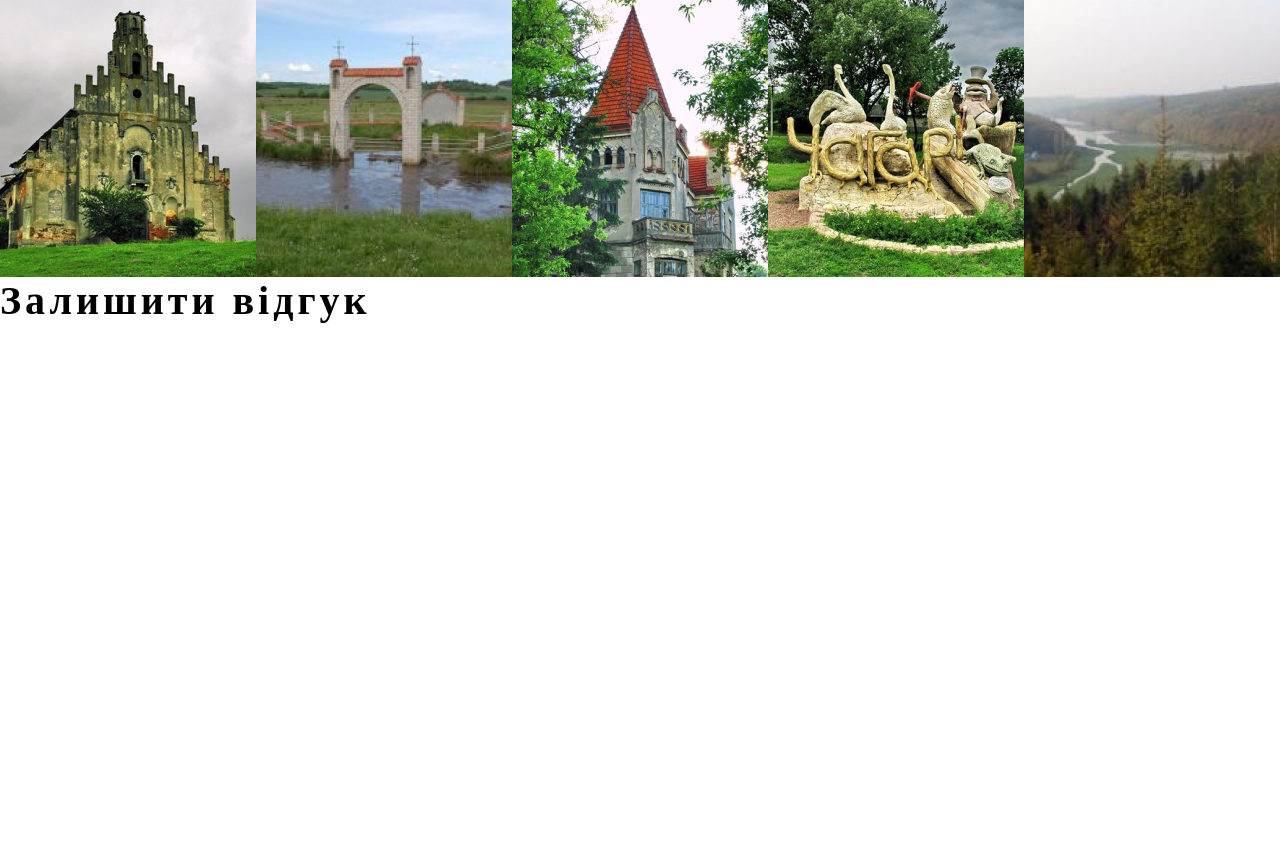
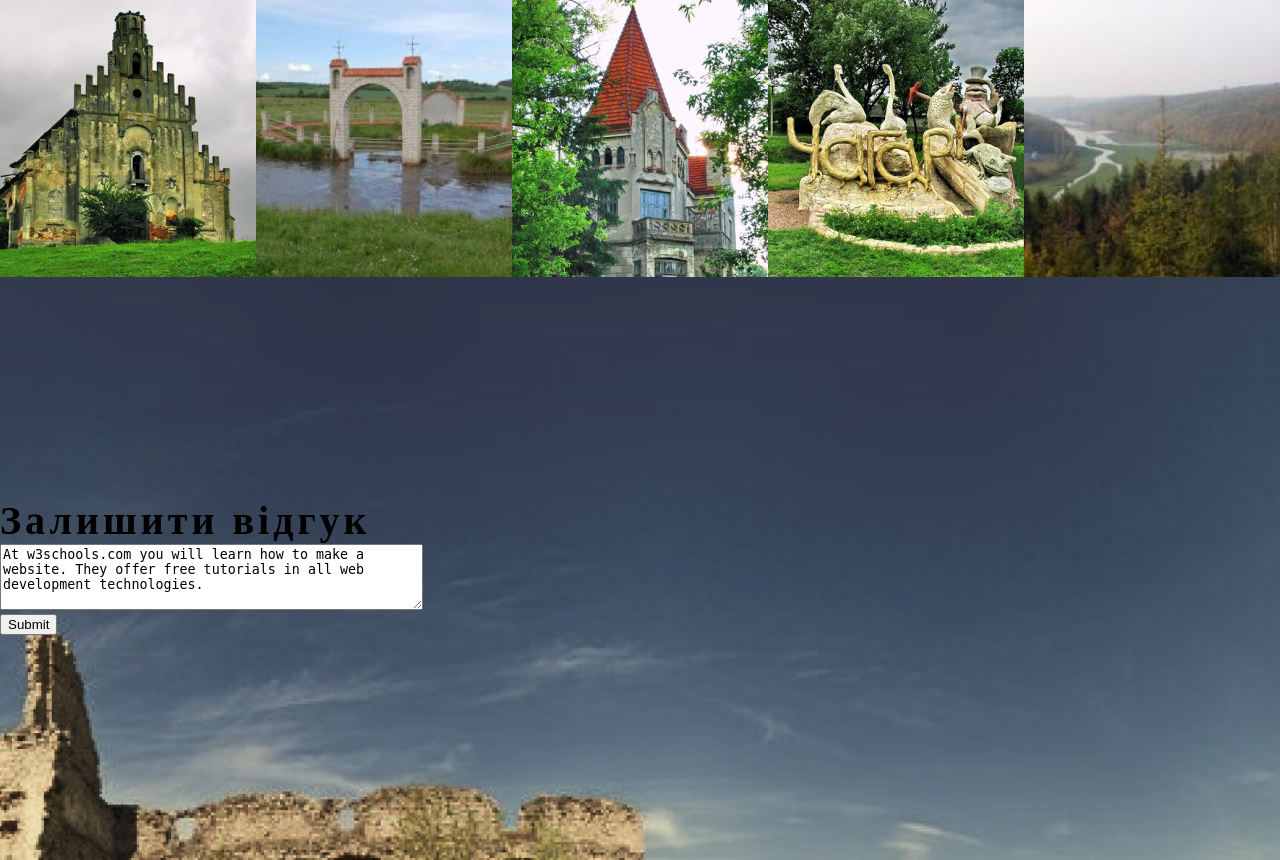
Before and after one commit to Kximikx/ukraineproject, a PHP site: page / in a window 1280 px wide. Shown: the part 2425-3285 px from the top of the page. Before the commit the page ends 2748 px from the top, so only its background shows below. Run offline with PHP 8.4, Linux system fonts and the light colour scheme; grey boxes are pictures that could not be loaded.

Commit message:
Спроба створення нового класу Коментарі

```diff
--- a/css/main.css
+++ b/css/main.css
@@ -349,6 +349,12 @@ header,
     line-height: normal;
     letter-spacing: 4px;
 }
-.coment_box{
-    background-image: url(//img/image\ 10.png);
+.coment{
+    background: url('/img/image\ 10.png') no-repeat top center / cover !important;
+    /*width: 1510px;
+    height: 907px;
+    flex-shrink: 0;*/
+    padding-top: 70px;
+    padding-top: 220px;
+    padding-bottom: 225px ;
 }
--- a/index.html
+++ b/index.html
@@ -142,6 +142,10 @@
         <div class="container">
             <h4 class="leave_review">Залишити відгук</h4>
             <div class="coment_box">
+                <textarea id="w3review" name="w3review" rows="4" cols="50">At w3schools.com you will learn how to make a website. They offer free tutorials in all web development technologies.</textarea>
+                    <br>
+                        <input type="submit" value="Submit">
+                        </form>
                 </div>
                 </div>
                 </section>
```
